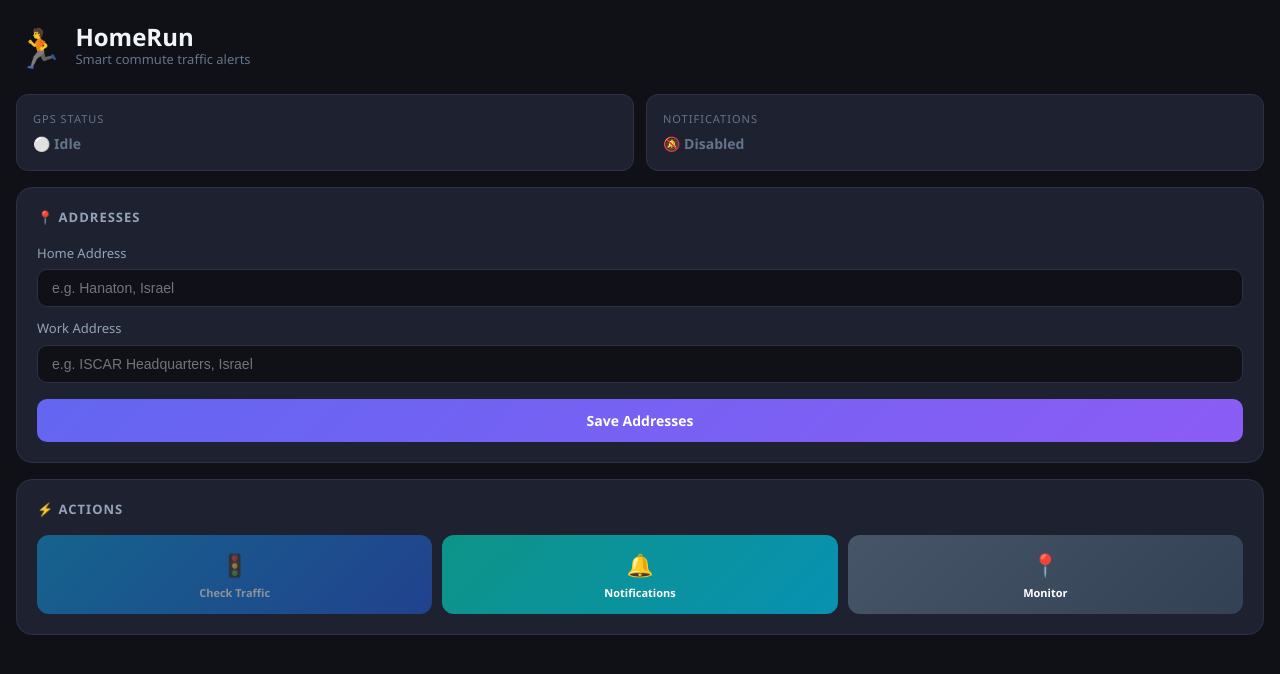
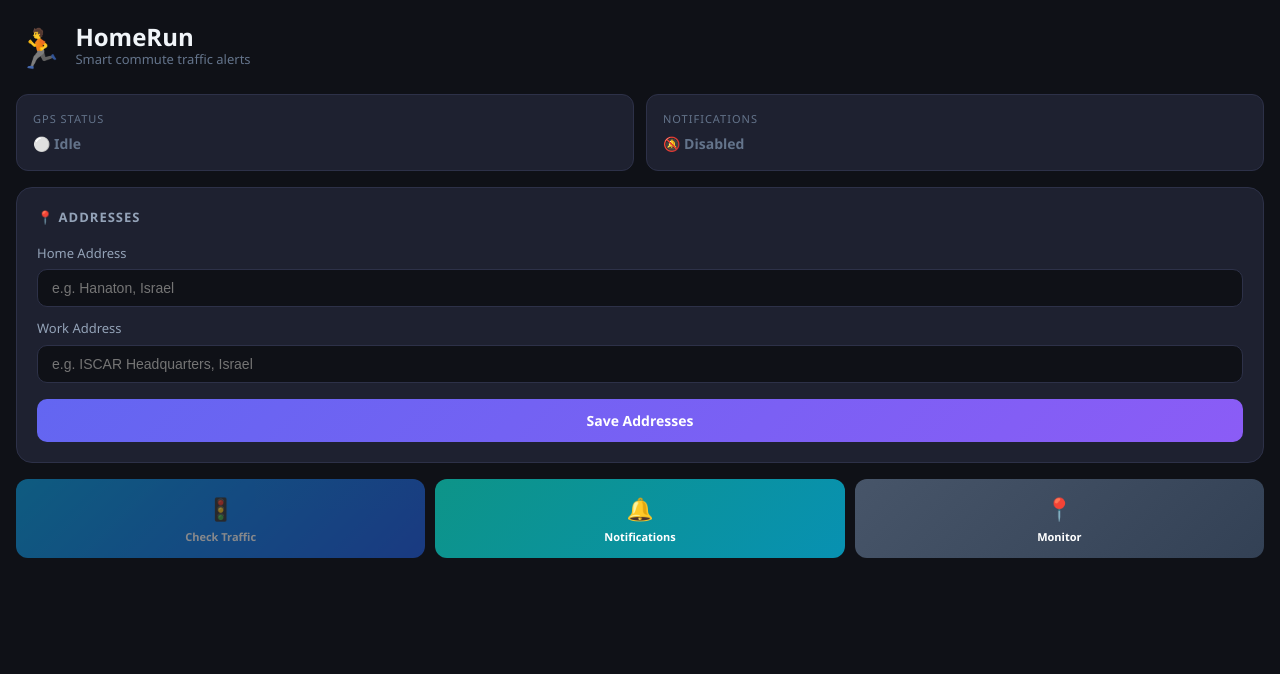
Before and after one commit to LanaBenNatan/homerun, a React (Vite) app: page / in a window 1280 px wide. Shown: the top 674 px of the page. Built offline with nearby package versions, Linux system fonts and the light colour scheme.

Commit message:
update app icon

```diff
--- a/src/App.jsx
+++ b/src/App.jsx
@@ -173,8 +173,6 @@
         </div>
 
         {/* Actions Card */}
-        <div style={{ background: "#1e2130", borderRadius: 16, padding: 20, border: "1px solid #2d3148", marginBottom: 16, boxSizing: "border-box" }}>
-          <div style={{ fontSize: 13, fontWeight: 600, color: "#94a3b8", textTransform: "uppercase", letterSpacing: 1, marginBottom: 16 }}>⚡ Actions</div>
         <div style={{ display: "flex", gap: 10 }}>
         <button onClick={checkTraffic} disabled={!homeAddress || !workAddress || loading}
           style={{ flex: 1, display: "flex", flexDirection: "column", alignItems: "center", gap: 6, padding: "14px 8px", border: "none", borderRadius: 12, cursor: "pointer", color: "white", fontSize: 11, fontWeight: 600, background: "linear-gradient(135deg, #0ea5e9, #2563eb)", opacity: (!homeAddress || !workAddress) ? 0.5 : 1 }}>
@@ -182,16 +180,15 @@
           <span>{loading ? "..." : "Check Traffic"}</span>
         </button>
         <button onClick={requestNotificationPermission}
-              style={{ flex: 1, display: "flex", flexDirection: "column", alignItems: "center", gap: 6, padding: "14px 8px", border: "none", borderRadius: 12, cursor: "pointer", color: "white", fontSize: 11, fontWeight: 600, background: "linear-gradient(135deg, #0d9488, #0891b2)" }}>
+          style={{ flex: 1, display: "flex", flexDirection: "column", alignItems: "center", gap: 6, padding: "14px 8px", border: "none", borderRadius: 12, cursor: "pointer", color: "white", fontSize: 11, fontWeight: 600, background: notifEnabled ? "linear-gradient(135deg, #16a34a, #15803d)" : "linear-gradient(135deg, #0d9488, #0891b2)" }}>
           <span style={{ fontSize: 22 }}>🔔</span>
           <span>Notifications</span>
         </button>
         <button onClick={startWatching}
-              style={{ flex: 1, display: "flex", flexDirection: "column", alignItems: "center", gap: 6, padding: "14px 8px", border: "none", borderRadius: 12, cursor: "pointer", color: "white", fontSize: 11, fontWeight: 600, background: "linear-gradient(135deg, #475569, #334155)" }}>
+          style={{ flex: 1, display: "flex", flexDirection: "column", alignItems: "center", gap: 6, padding: "14px 8px", border: "none", borderRadius: 12, cursor: "pointer", color: "white", fontSize: 11, fontWeight: 600, background: gpsStatus === "at_work" || gpsStatus === "left_work" ? "linear-gradient(135deg, #16a34a, #15803d)" : "linear-gradient(135deg, #475569, #334155)" }}>
           <span style={{ fontSize: 22 }}>📍</span>
           <span>Monitor</span>
         </button>
-          </div>
       </div>
 
        {/* Traffic Result */}
```
Lines whose indentation alone changed are shown as unchanged.
